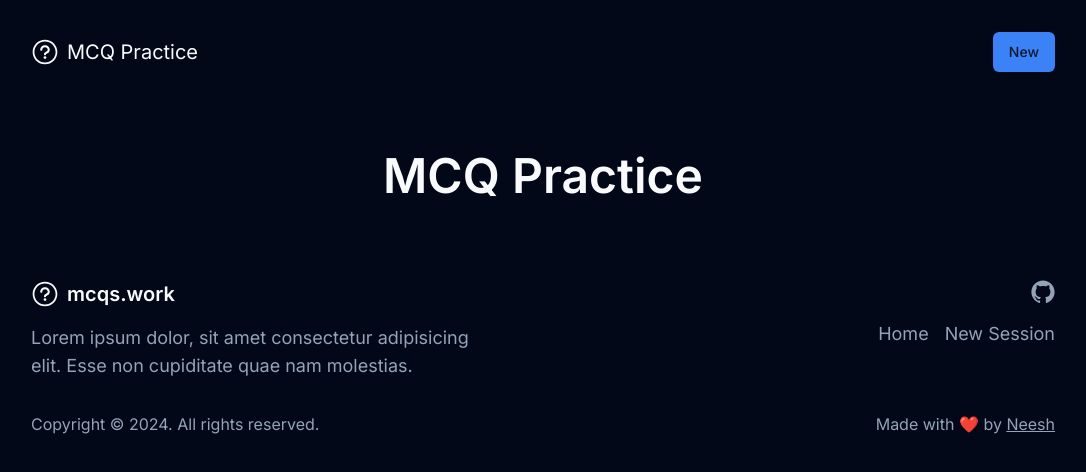
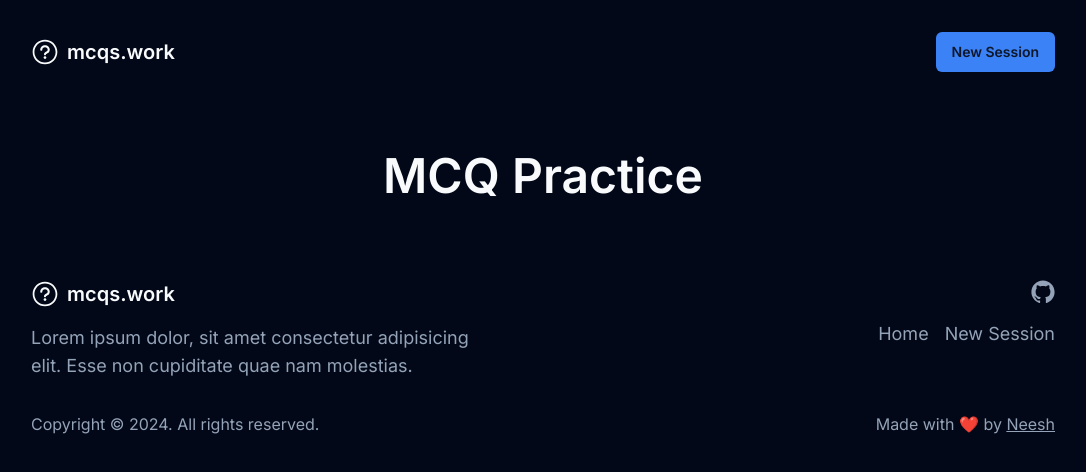
Before and after one commit to NeeshSamsi/mcqs.work, a Next.js app: page / in a window 1280 px wide. Shown: the top 472 px of the page, without its empty margins (97-1183 px from the left). Built offline with nearby package versions, Linux system fonts and the light colour scheme.

Commit message:
feat: Styling changes

```diff
--- a/src/components/Navbar.tsx
+++ b/src/components/Navbar.tsx
@@ -4,16 +4,16 @@ import { Button } from "./ui/button"
 
 export default function Navbar() {
   return (
-    <nav className="flex items-center justify-between gap-8 py-8">
+    <nav className="mb-8 flex items-center justify-between gap-8 py-8">
       <Link href="/" className="flex items-center gap-2 text-xl">
         <QuestionMarkCircledIcon className="size-7" />
-        <span>MCQ Practice</span>
+        <strong className="font-semibold">mcqs.work</strong>
       </Link>
 
       <div className="flex items-center gap-4">
         <Button asChild>
-          <Link href="/new" className="text-lg">
-            New
+          <Link href="/new" className="text-lg font-semibold">
+            New Session
           </Link>
         </Button>
       </div>
```
